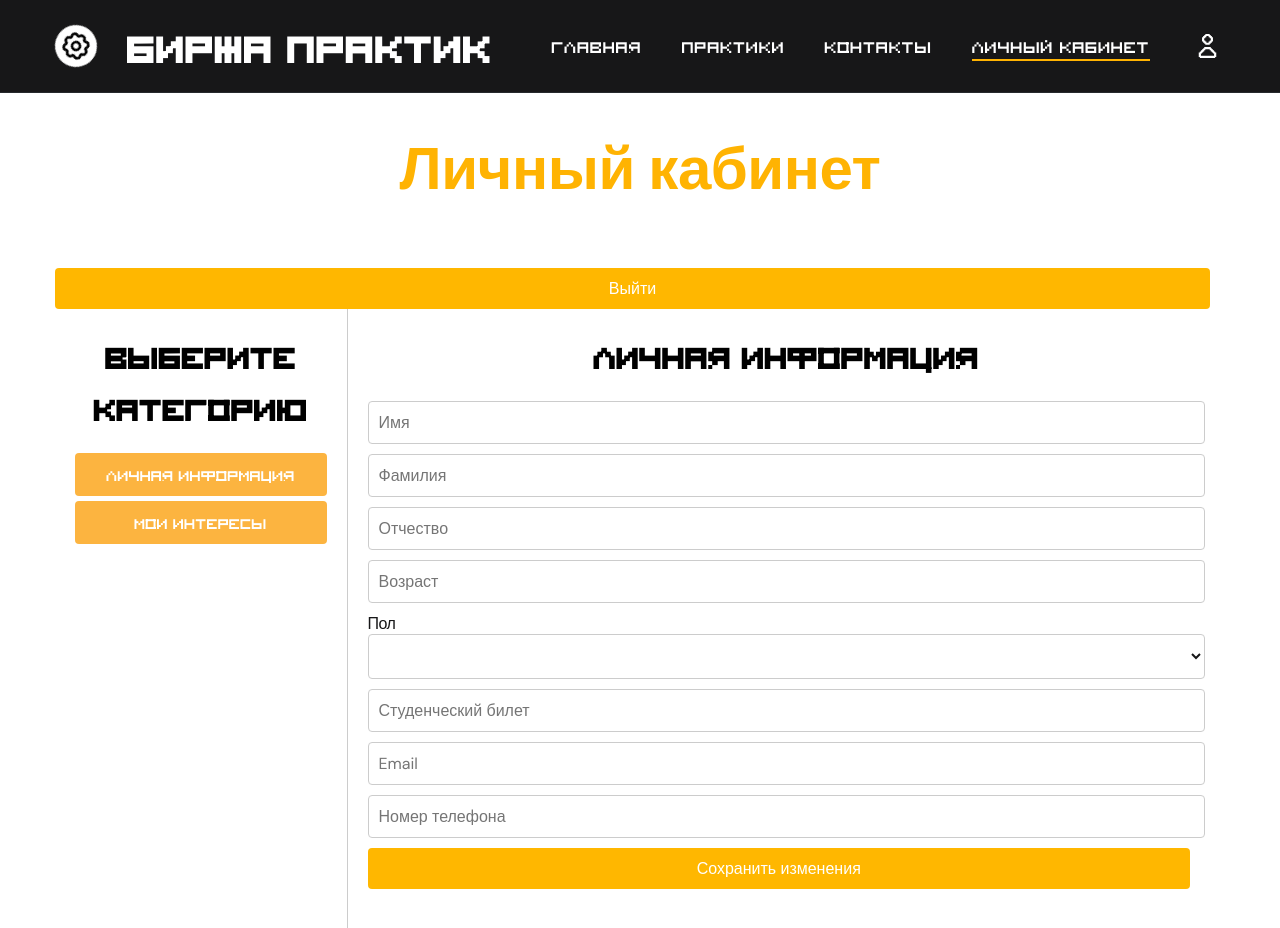
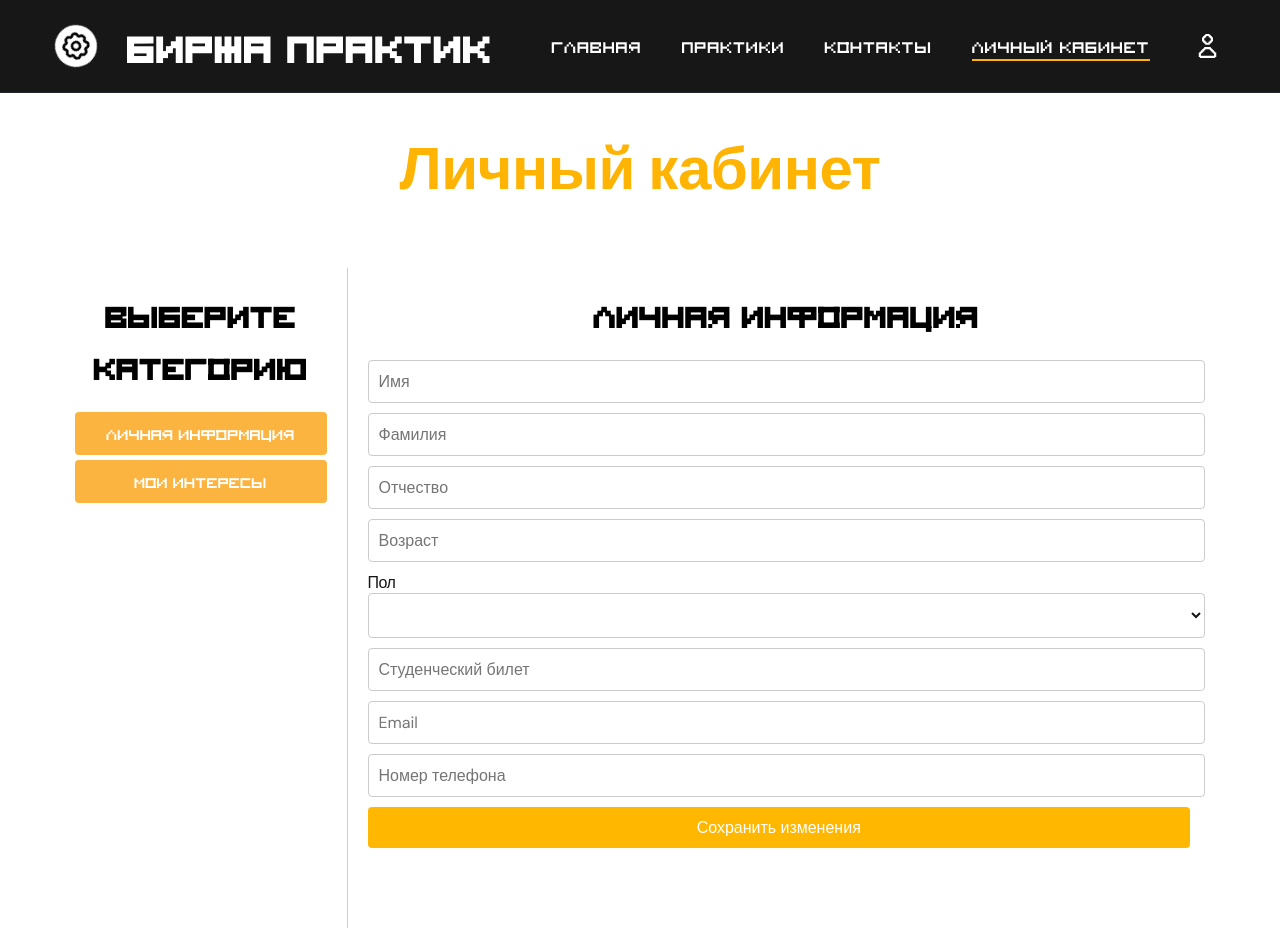
Before and after one commit to m3kskssssssss/web-uralsky-pelmeni, a React (Create React App) app: page /personal in a window 1280 px wide. Shown: the top 928 px of the page. Built offline with nearby package versions, Linux system fonts and the light colour scheme.

Commit message:
Fully work LK? и логаут

```diff
--- a/src/pages/Personal.js
+++ b/src/pages/Personal.js
@@ -9,16 +9,13 @@ const Personal = () => {
         setSelectedCategory(category);
     };
 
-    const handleLogout = () => {
-        localStorage.removeItem('user'); // Удаляем данные пользователя из localStorage
-        navigate("/"); // Перенаправляем на главную страницу
-    };
+
 
     return (
         <main className="section">
             <div className="container">
                 <h1 className="title-1">Личный кабинет</h1>
-                <button onClick={handleLogout} className="logout-button">Выйти</button>
+
 
                 <div className="personal-dashboard">
                     <div className="categories">
```
